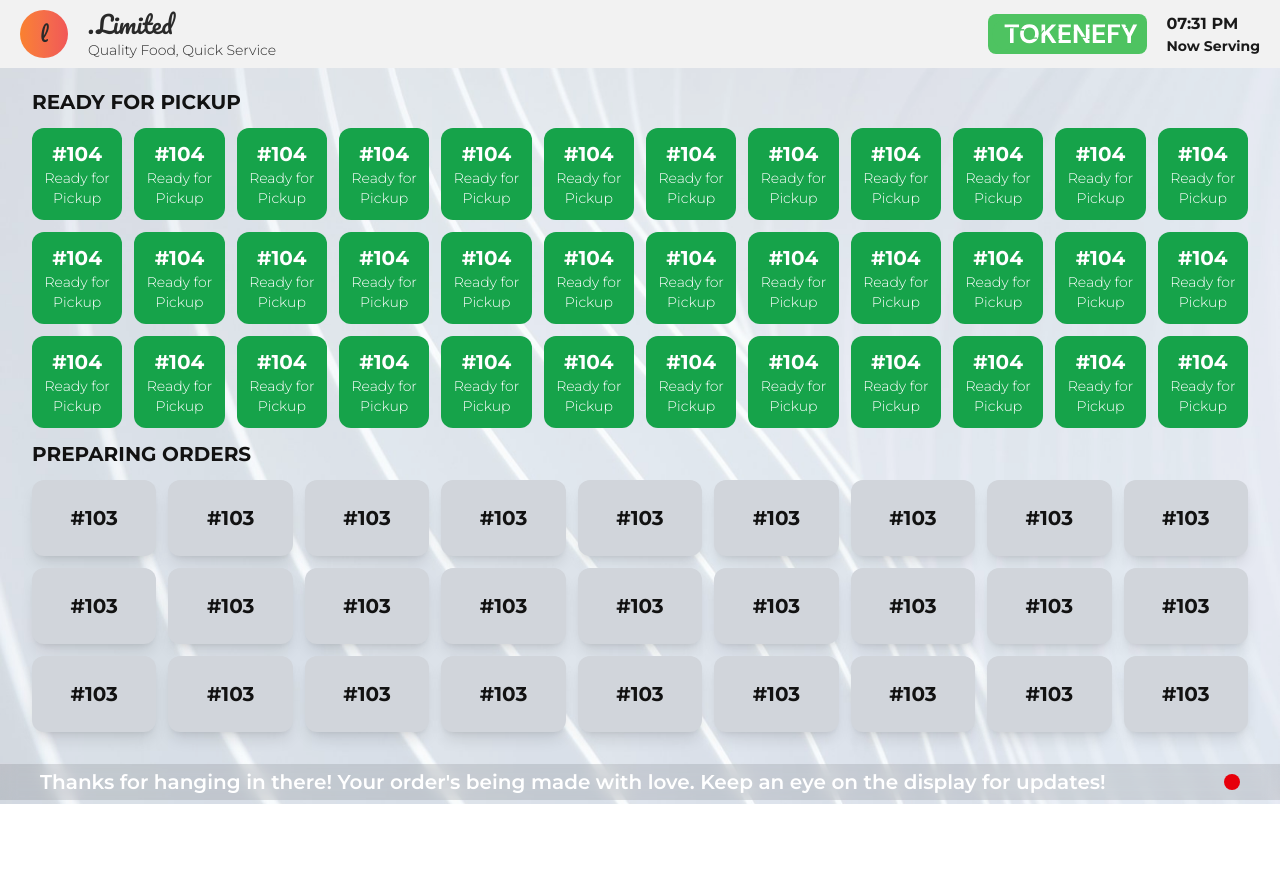
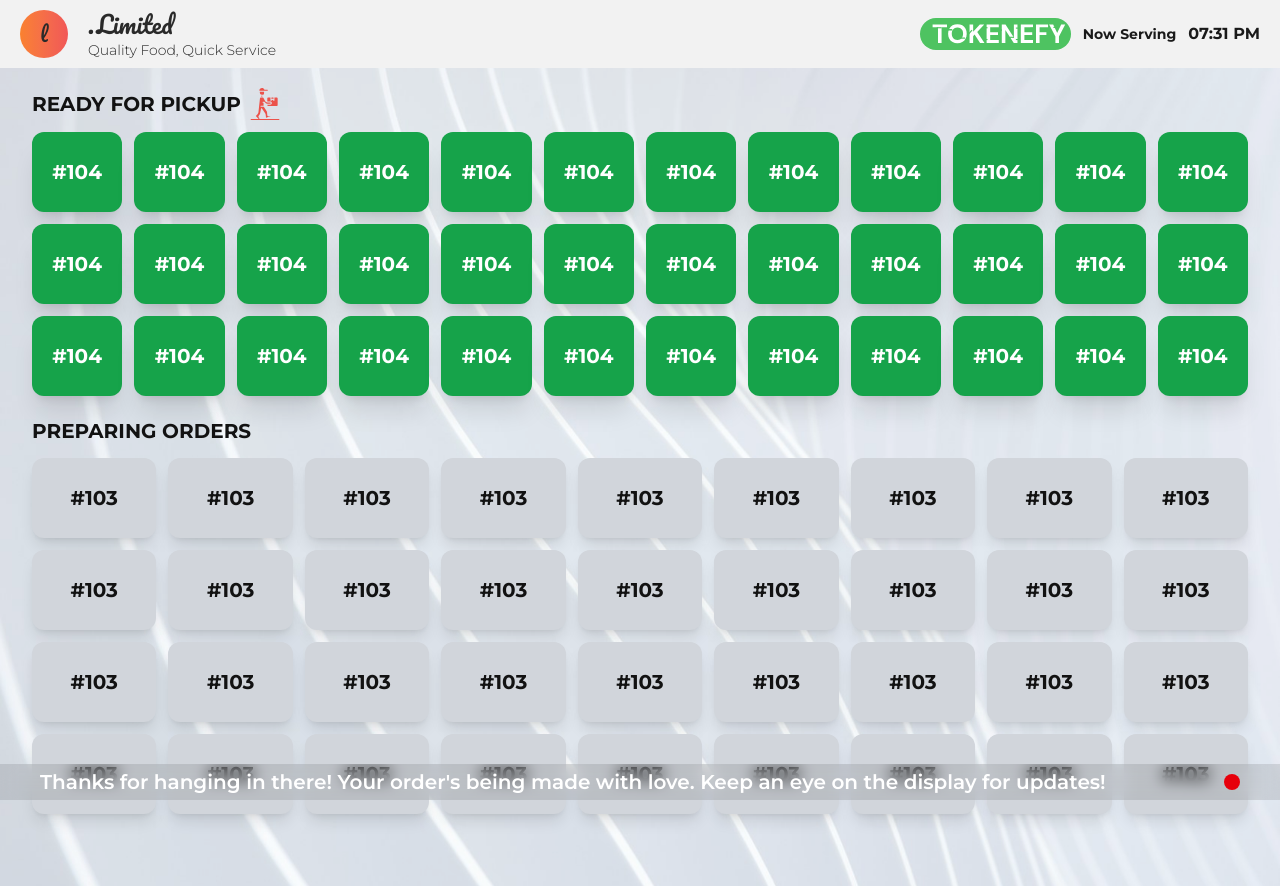
Before and after one commit to sacrosysdev/kitchen-order-tokenify, a React (Vite) app: page /result in a window 1280 px wide. Before the commit the page ends 804 px from the top, so only its background shows below. Built offline with nearby package versions, Linux system fonts and the light colour scheme.

Commit message:
latest figma updations completed

```diff
--- a/src/components/ReadyNav.jsx
+++ b/src/components/ReadyNav.jsx
@@ -4,8 +4,8 @@ import Logo from '../assets/svg/Logo.svg'
 import { Link } from 'react-router-dom'
 
 const ReadyNav = () => {
-  return (
-    <div className='text-black bg-[#F1F1F1]  flex items-center justify-between py-2 px-5'>
+    return (
+        <div className='text-black bg-[#F1F1F1]  flex items-center justify-between py-2 px-5'>
             <div className='flex items-center gap-5 text-[#121212]'>
                 <div className="bg-linear-to-r from-[#F97316] to-[#EF4444] font-pacifico w-12 h-12 rounded-full flex justify-center items-center">
                     <span className='text-xl'>l</span>
@@ -17,17 +17,22 @@ const ReadyNav = () => {
                 </div>
 
             </div>
-            <div className='flex items-center gap-5'>
-                <div className='bg-[#3ABC4F] rounded-lg p-1' >
+            <div className='flex items-center gap-3'>
+
+                <div className=' ' >
                     <img src={Logo} alt="logo" />
                 </div>
-                <div className='flex flex-col  font-bold'>
+
+                <div className='flex  font-bold'>
+                    <span className='text-sm'>Now Serving</span>
+                </div>
+
+                <div className='flex  font-bold'>
                     <span className=''>07:31 PM</span>
-                    <span className='text-sm'>Now Serving</span>
                 </div>
             </div>
         </div>
-  )
+    )
 }
 
 export default ReadyNav
--- a/src/pages/readyView/PrepareCard.jsx
+++ b/src/pages/readyView/PrepareCard.jsx
@@ -2,7 +2,7 @@ import React from 'react'
 
 const PrepareCard = () => {
   return (
-    <div className='bg-[#D1D5DB] text-white text-center rounded-xl shadow-lg p-6  '
+    <div className='bg-[#D1D5DB] text-white flex justify-center items-center rounded-xl shadow-lg h-20 '
 
     >
         <h2 className='font-bold text-xl text-[#121212]'>#103</h2>
--- a/src/pages/readyView/PreparingOrders.jsx
+++ b/src/pages/readyView/PreparingOrders.jsx
@@ -4,9 +4,9 @@ import PrepareCard from './PrepareCard'
 const PreparingOrders = () => {
   return (
     <div>
-        <h1 className='uppercase font-bold text-[#121212] text-xl'>Preparing Orders</h1>
-        <div className='grid grid-cols-6 lg:grid-cols-9 gap-3 py-3'>
-            { Array.from({length:27}).map((_, index)=>(
+        <h1 className='uppercase font-bold text-[#121212] text-[20px] pt-2'>Preparing Orders</h1>
+        <div className='grid grid-cols-3 sm:grid-cols-6 lg:grid-cols-9 2xl:grid-cols-12 gap-3 py-3'>
+            { Array.from({length:36}).map((_, index)=>(
                 <PrepareCard key={index}/>
             )) }
         </div>
--- a/src/pages/readyView/ReadyCard.jsx
+++ b/src/pages/readyView/ReadyCard.jsx
@@ -2,9 +2,8 @@ import React from 'react'
 
 const ReadyCard = () => {
   return (
-    <div className='bg-[#16A34A] text-white text-center rounded-xl shadow-[#16A34A] p-3'>
+    <div className='bg-[#16A34A] text-white flex justify-center items-center rounded-xl shadow-xl h-20'>
         <h2 className='font-bold text-xl'>#104</h2>
-        <p className='text-sm font-light'>Ready for Pickup</p>
     </div>
   )
 }
--- a/src/pages/readyView/ReadyOrders.jsx
+++ b/src/pages/readyView/ReadyOrders.jsx
@@ -1,10 +1,14 @@
 import React from 'react'
 import ReadyCard from './ReadyCard'
+import Delivery from '../../assets/svg/Delivery.svg'
 
 const ReadyOrders = () => {
   return (
     <div>
-        <h1 className='uppercase font-bold text-xl text-[#121212]'>Ready for pickup</h1>
+        <div className='flex items-center gap-2'>
+          <h1 className='uppercase font-bold  text-[#121212] text-[20px] '>Ready for pickup</h1>
+          <img src={Delivery} alt="delivery" className='h-8 w-8 object-contain'/>
+        </div>
         <div className='grid grid-cols-6 lg:grid-cols-8 xl:grid-cols-12 gap-3 py-3'>
             { Array.from({length:36}).map((_, index)=>(
                 <ReadyCard key={index}/>
```
Also changed, not shown: src/assets/svg/Delivery.svg (added).
